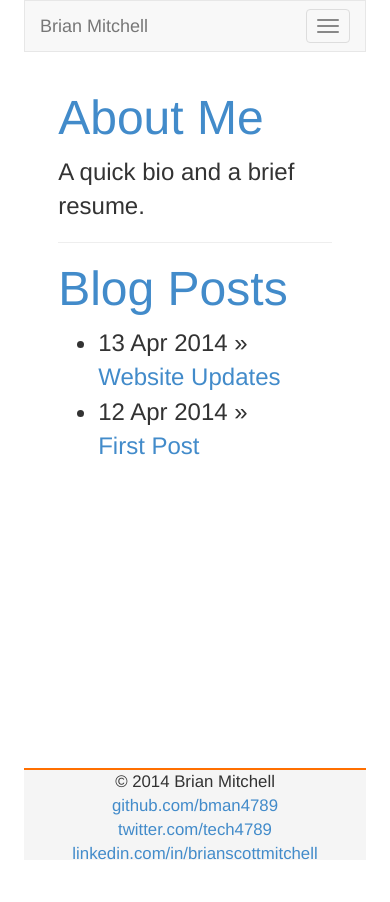
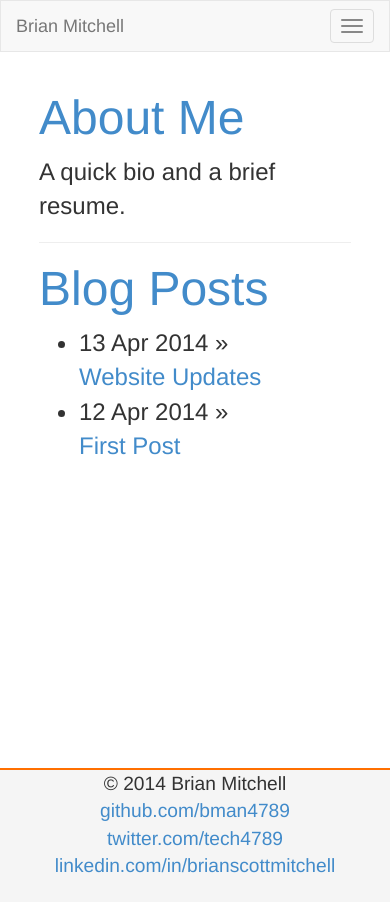
Before and after one commit to BrianMitchL/brianm.me, a Jekyll site: the page built from index.html, in a window 390 px wide. Built offline with Jekyll 4.4.1, drawn with Linux system fonts in a browser that asks for light colours; nearby versions of some CDN libraries.

Commit message:
Tweaked styling on mobile and continued to tweak footer

```diff
--- a/assets/css/mobile.css
+++ b/assets/css/mobile.css
@@ -1,8 +1,6 @@
 /* whole site */
 
 body {
-    margin-left:1em;
-    margin-right:1em;
     font-size:18pt;
 }
 
@@ -38,10 +36,6 @@ h6 {
     display: none;
 }
 
-#footer {
-    font-size: 70%;
-}
-
 /* home page */
 
 ul.posts span.seperator {
--- a/assets/css/style.css
+++ b/assets/css/style.css
@@ -19,7 +19,7 @@ html, body {
 
 /* Set the fixed height of the footer here */
 #footer {
-    height: 5.5em;
+    height: 7em;
     background-color: #f5f5f5;
 }
 
```
